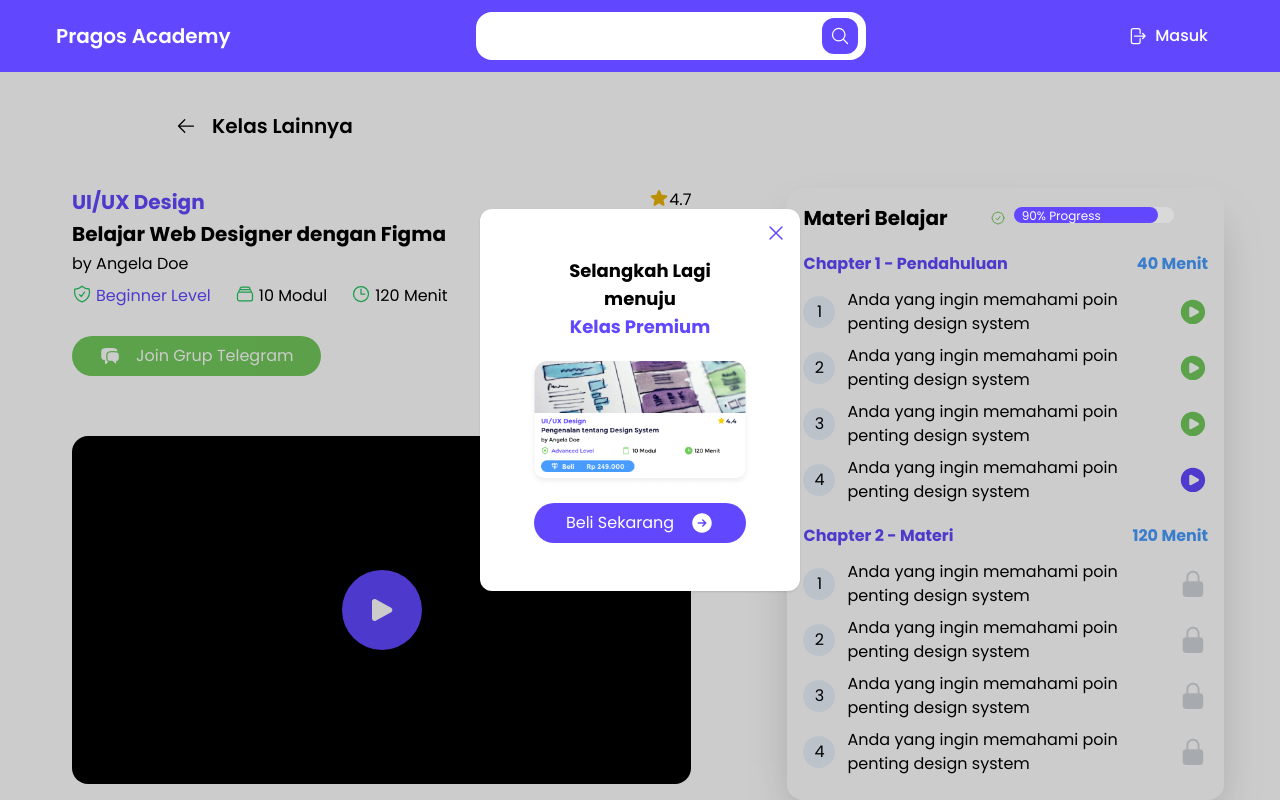
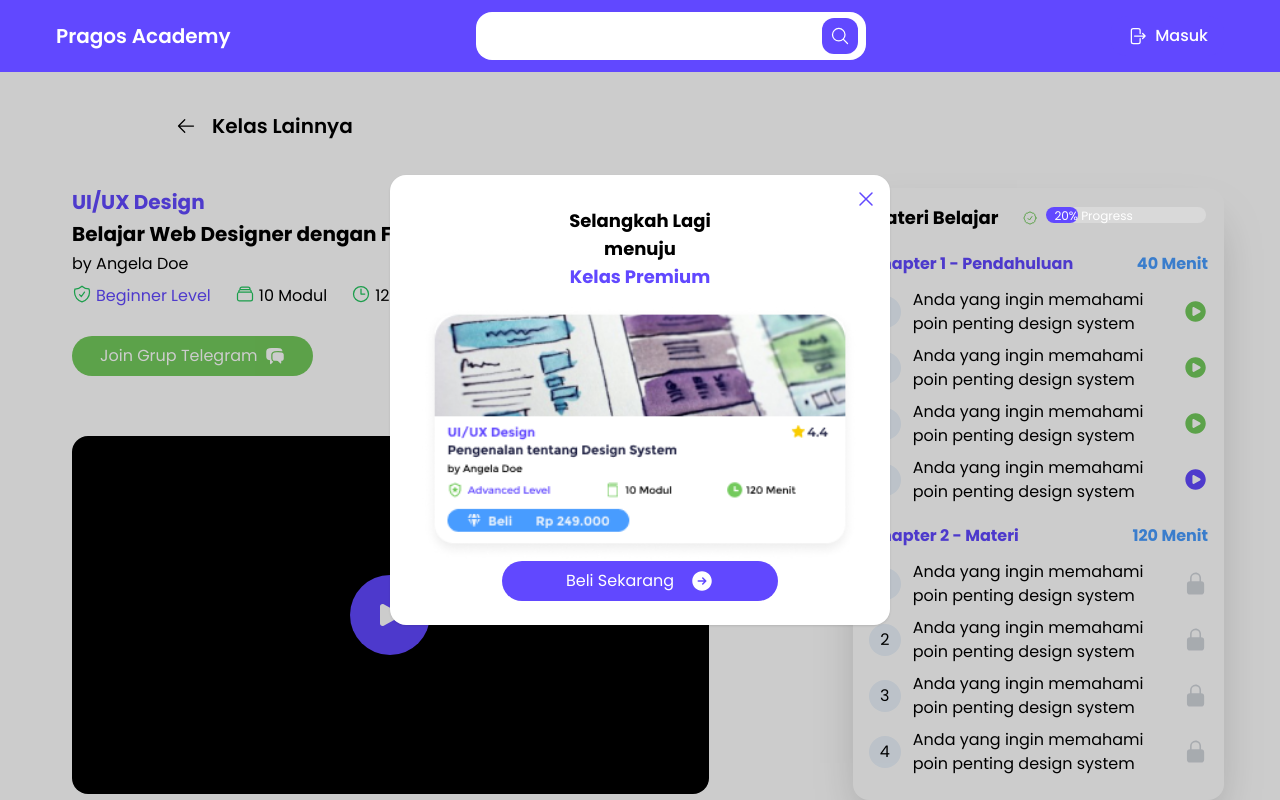
Before and after one commit to Edu-Pulse/edu-pulse-frontend, a React (Vite) app: page /detail in a window 1280 px wide. Both pictures are taken after a click on the button 381 px from the left and 610 px from the top of the page. Shown: the top 800 px of the page. Built offline with nearby package versions, Linux system fonts and the light colour scheme.

Commit message:
Fix: Modal Detail Course

```diff
--- a/src/components/ClassDetails.jsx
+++ b/src/components/ClassDetails.jsx
@@ -4,7 +4,6 @@
   StarIcon,
   LockClosedIcon,
   ChatBubbleLeftRightIcon,
-  CurrencyDollarIcon,
   ArrowRightCircleIcon,
   PlayIcon,
 } from "@heroicons/react/24/solid";
@@ -19,6 +18,7 @@
 import { useState } from "react";
 import Modals from "./CoursePage/Modals";
 import card from "../assets/card 3.png";
+import onboarding from "../assets/Onboarding.png";
 
 const ClassDetails = () => {
   const [open, setOpen] = useState(false);
@@ -36,8 +36,8 @@
             </Link>
           </div>
         </div>
-        <div className="flex container gap-20">
-          <div className="w-3/5">
+        <div className="container gap-20 grid md:grid-cols-5 grid-cols-1">
+          <div className="col-span-3">
             <div className="w-full">
               <div className="container">
                 <div className="h-full flex flex-col">
@@ -69,16 +69,16 @@
                     </span>
                   </div>
                   <div className="flex justify-between">
-                    <button className="text-white my-5 bg-alert-success h-10 px-7 py-2 flex gap-4 items-center hover:bg-green-700 w-fit rounded-full hover:cursor-pointer transition-all duration-300">
+                    <button className="text-white my-5 bg-alert-success h-10 px-7 py-2 flex gap-2 items-center hover:bg-green-700 w-fit rounded-full hover:cursor-pointer transition-all duration-300">
+                      Join Grup Telegram
                       <ChatBubbleLeftRightIcon className="h-5 w-5" />
-                      Join Grup Telegram
                     </button>
                   </div>
                 </div>
               </div>
             </div>
             <div className="container">
-              <div className="bg-black w-full aspect-video rounded-2xl my-10 flex items-center justify-center">
+              <div className="relative bg-black w-full aspect-video rounded-2xl my-10 flex items-center justify-center">
                 <button
                   className="text-white my-5 bg-darkblue-05 h-10 px-6 py-10 flex gap-4 items-center hover:bg-purple-900 w-fit rounded-full hover:cursor-pointer transition-all duration-300"
                   onClick={() => {
@@ -87,28 +87,71 @@
                 >
                   <PlayIcon className="h-8 w-8" />
                 </button>
+                {/* <div className="absolute bottom-0 right-8">
+                  <div className="h-16 flex gap-6">
+                    <button className="text-darkblue-03 font-semibold bg-darkblue-06 h-8 px-6 py-1 flex gap-4 items-center hover:bg-gray-300 w-fit rounded-full hover:cursor-pointer transition-all duration-300">
+                      Kelas Lainnya
+                    </button>
+                    <button className="text-white font-semibold bg-darkblue-05 h-8 px-14 py-1 flex gap-4 items-center hover:bg-purple-900 w-fit rounded-full hover:cursor-pointer transition-all duration-300">
+                      Next
+                    </button>
+                  </div>
+                </div> */}
 
                 <Modals open={open} onClose={() => setOpen(false)}>
-                  <div className="text-center w-56">
+                  <div className="text-center">
                     <div className="mx-auto w-48">
+                      <div className="flex">
                         <h3 className="text-lg font-bold mb-4">
                           Selangkah Lagi menuju
                           <br />
-                        <span className="text-darkblue-05">Kelas Premium</span>
+                          <span className="text-darkblue-05">
+                            Kelas Premium
+                          </span>
                         </h3>
+                      </div>
                     </div>
                     <img
                       src={card}
                       className="w-full object-cover hover:scale-105 transition-all duration-300"
                     />
-                    <div className="flex flex-row justify-center gap-4 mt-4">
-                      <button className="text-white bg-darkblue-05 h-10 px-8 py-2 flex gap-4 items-center hover:bg-purple-900 w-fit rounded-full hover:cursor-pointer transition-all duration-300">
+                    <div className="flex flex-row justify-center gap-4">
+                      <button className="text-white bg-darkblue-05 h-10 px-16 py-2 flex gap-4 items-center hover:bg-purple-900 w-fit rounded-full hover:cursor-pointer transition-all duration-300">
                         Beli Sekarang
                         <ArrowRightCircleIcon className="w-6 h-6" />
                       </button>
                     </div>
                   </div>
                 </Modals>
+                {/* <Modals open={open} onClose={() => setOpen(false)}>
+                  <div className="text-center">
+                    <div className="mx-[120px] w-48">
+                      <div className="flex">
+                        <h3 className="text-2xl font-bold mb-4">Onboarding</h3>
+                      </div>
+                    </div>
+                    <img
+                      src={onboarding}
+                      className="object-cover hover:scale-105 transition-all duration-300 mx-auto"
+                    />
+                    <div>
+                      <p className="font-semibold my-5">
+                        Persiapkan hal berikut untuk belajar yang maksimal:
+                      </p>
+                      <p>
+                        Mempunyai akun Figma atau Install Adobe XD Menggunakan
+                        internet minimal kecepatan 2Mbps Belajar di tempat yang
+                        nyaman
+                      </p>
+                    </div>
+
+                    <div className="flex flex-row justify-center gap-4 mt-5">
+                      <button className="text-white bg-darkblue-05 h-10 px-16 py-2 flex gap-4 items-center hover:bg-purple-900 w-fit rounded-full hover:cursor-pointer transition-all duration-300">
+                        Ikuti Kelas
+                      </button>
+                    </div>
+                  </div>
+                </Modals> */}
               </div>
 
               <div>
@@ -155,10 +198,11 @@
               </div>
             </div>
           </div>
-          <div className="bg-white p-4 rounded-2xl shadow-2xl w-2/5 h-fit">
+          <div className="col-span-2 ml-12 mb-8">
+            <div className="bg-white p-4 rounded-2xl shadow-2xl h-fit">
               <div className="flex items-center gap-2">
                 <div className="flex justify-between w-1/2 items-center">
-                <h1 className="font-bold text-xl">Materi Belajar</h1>
+                  <h1 className="font-bold text-lg">Materi Belajar</h1>
                   <CheckBadgeIcon className="w-4 h-4 text-alert-success" />
                 </div>
                 <div className="relative">
@@ -166,17 +210,15 @@
                     className="z-10 left-2 top-[2px] absolute text-white text-xs"
                     for="progress"
                   >
-                  90% Progress
+                    20% Progress
                   </label>
                   <progress
                     className="rounded-full"
                     id="progress"
-                  value="90"
+                    value="20"
                     max="100"
                   ></progress>
                 </div>
-
-              <div></div>
               </div>
 
               <div>
@@ -274,6 +316,7 @@
             </div>
           </div>
         </div>
+      </div>
     </section>
   );
 };
--- a/src/components/CoursePage/Modals.jsx
+++ b/src/components/CoursePage/Modals.jsx
@@ -13,10 +13,17 @@
       <div
         onClick={(e) => e.stopPropagation()}
         className={`
-          bg-white rounded-xl shadow p-12 transition-all
+          bg-white rounded-2xl shadow p-8 transition-all h-[450px] w-[500px]
+          ${open ? "scale-100 w-[25rem] opacity-100" : "scale-125 opacity-0"}
+        `}
+      >
+        {/* <div
+        onClick={(e) => e.stopPropagation()}
+        className={`
+          bg-white rounded-2xl shadow p-8 transition-all h-[500px] w-[450px]
           ${open ? "scale-100 opacity-100" : "scale-125 opacity-0"}
         `}
-      >
+      > */}
         <button
           onClick={onClose}
           className="absolute top-2 right-2 p-1 rounded-lg text-darkblue-05 bg-white hover:bg-gray-50 hover:text-gray-600"
```
Also changed, not shown: src/assets/Onboarding.png (added). Lines whose indentation alone changed are shown as unchanged.
